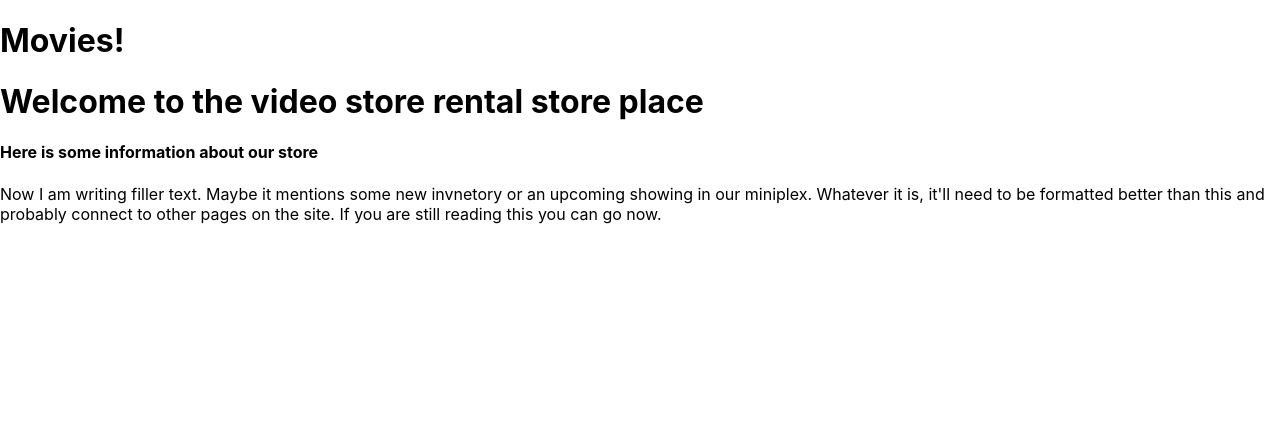
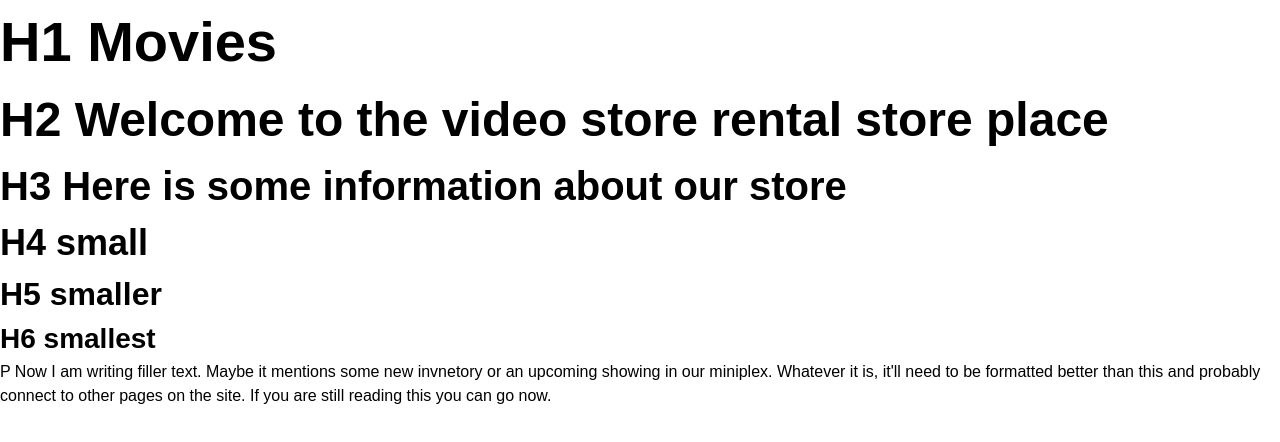
Before and after one commit to Di-Falco/capstone, a React app: page / in a window 1280 px wide. Built offline with nearby package versions, Linux system fonts and the light colour scheme; a web font is replaced by a local one.

Commit message:
test out some style components with tailwind

```diff
--- a/package.json
+++ b/package.json
@@ -36,5 +36,10 @@
       "last 1 firefox version",
       "last 1 safari version"
     ]
+  },
+  "devDependencies": {
+    "autoprefixer": "^10.4.11",
+    "postcss": "^8.4.16",
+    "tailwindcss": "^3.1.8"
   }
 }
--- /dev/null
+++ b/postcss.config.js
@@ -0,0 +1,6 @@
+module.exports = {
+  plugins: {
+    tailwindcss: {},
+    autoprefixer: {},
+  },
+}
--- a/public/index.html
+++ b/public/index.html
@@ -3,6 +3,7 @@
   <head>
     <meta charset="utf-8" />
     <link rel="icon" href="%PUBLIC_URL%/favicon.ico" />
+    <link href="//db.onlinewebfonts.com/c/89e25a2106eb2a90b158bc919a23bb0d?family=MBPictureHouseOneW01-Light" rel="stylesheet" type="text/css"/>
     <meta name="viewport" content="width=device-width, initial-scale=1" />
     <meta name="theme-color" content="#000000" />
     <meta
--- a/src/components/Header.js
+++ b/src/components/Header.js
@@ -3,7 +3,7 @@ import React from 'react';
 function Header() {
   return(
     <React.Fragment>
-      <h1>Movies!</h1>
+      <h1>H1 Movies</h1>
     </React.Fragment>
   );
 }
--- a/src/components/Home/Home.js
+++ b/src/components/Home/Home.js
@@ -3,9 +3,12 @@ import React from 'react';
 function Home() {
   return(
     <React.Fragment>
-      <h1>Welcome to the video store rental store place</h1>
-      <h4>Here is some information about our store</h4>
-      <p>Now I am writing filler text. Maybe it mentions some new invnetory or an upcoming showing in our miniplex. Whatever it is, it'll need to be formatted better than this and probably connect to other pages on the site. If you are still reading this you can go now.</p>
+      <h2>H2 Welcome to the video store rental store place</h2>
+      <h3>H3 Here is some information about our store</h3>
+      <h4>H4 small</h4>
+      <h5>H5 smaller</h5>
+      <h6>H6 smallest</h6>
+      <p>P Now I am writing filler text. Maybe it mentions some new invnetory or an upcoming showing in our miniplex. Whatever it is, it'll need to be formatted better than this and probably connect to other pages on the site. If you are still reading this you can go now.</p>
     </React.Fragment>
   );
 }
--- a/src/index.css
+++ b/src/index.css
@@ -1,8 +1,11 @@
+@tailwind base;
+@tailwind components;
+@tailwind utilities;
+@import url(//db.onlinewebfonts.com/c/89e25a2106eb2a90b158bc919a23bb0d?family=MBPictureHouseOneW01-Light);
+
 body {
   margin: 0;
-  font-family: -apple-system, BlinkMacSystemFont, 'Segoe UI', 'Roboto', 'Oxygen',
-    'Ubuntu', 'Cantarell', 'Fira Sans', 'Droid Sans', 'Helvetica Neue',
-    sans-serif;
+  font-family: sans-serif, "MBPictureHouseOneW01";
   -webkit-font-smoothing: antialiased;
   -moz-osx-font-smoothing: grayscale;
 }
@@ -11,3 +14,26 @@ code {
   font-family: source-code-pro, Menlo, Monaco, Consolas, 'Courier New',
     monospace;
 }
+
+h1, h2, h3, h4, h5, h6 {
+  font-family: "MBPictureHouseTwoW01-Bold", sans-serif;
+  font-weight: bold;
+}
+h1 {
+  font-size: 56px;
+}
+h2 {
+  font-size: 48px;
+}
+h3 {
+  font-size: 40px;
+}
+h4 {
+  font-size: 36px;
+}
+h5 {
+  font-size: 32px;
+}
+h6 {
+  font-size: 28px;
+}
--- /dev/null
+++ b/tailwind.config.js
@@ -0,0 +1,10 @@
+/* @type {import('tailwindcss').Config} */
+module.exports = {
+  content: [
+    "./src/**/*.js"
+  ],
+  theme: {
+    extend: {},
+  },
+  plugins: [],
+}
```
Also changed, not shown: Project.md (+3 -1 lines), 1 other file.
